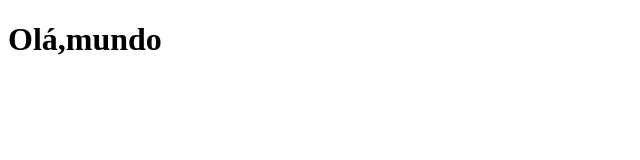
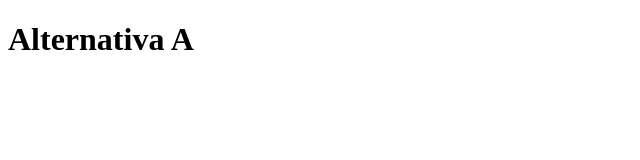
Before and after one commit to Julia-maria56/git-aula1, a plain HTML site: page index.html in a window 1280 px wide. Shown: the whole page, without its empty margins (0-640 px from the left). Drawn offline with Linux system fonts and the light colour scheme.

Commit message:
uma nova versão

```diff
--- a/index.html
+++ b/index.html
@@ -6,7 +6,7 @@
     <title>Document</title>
 </head>
 <body>
-    <h1>Olá,mundo</h1>
+    <h1>Alternativa A</h1>
 
 </body>
 </html>
```
